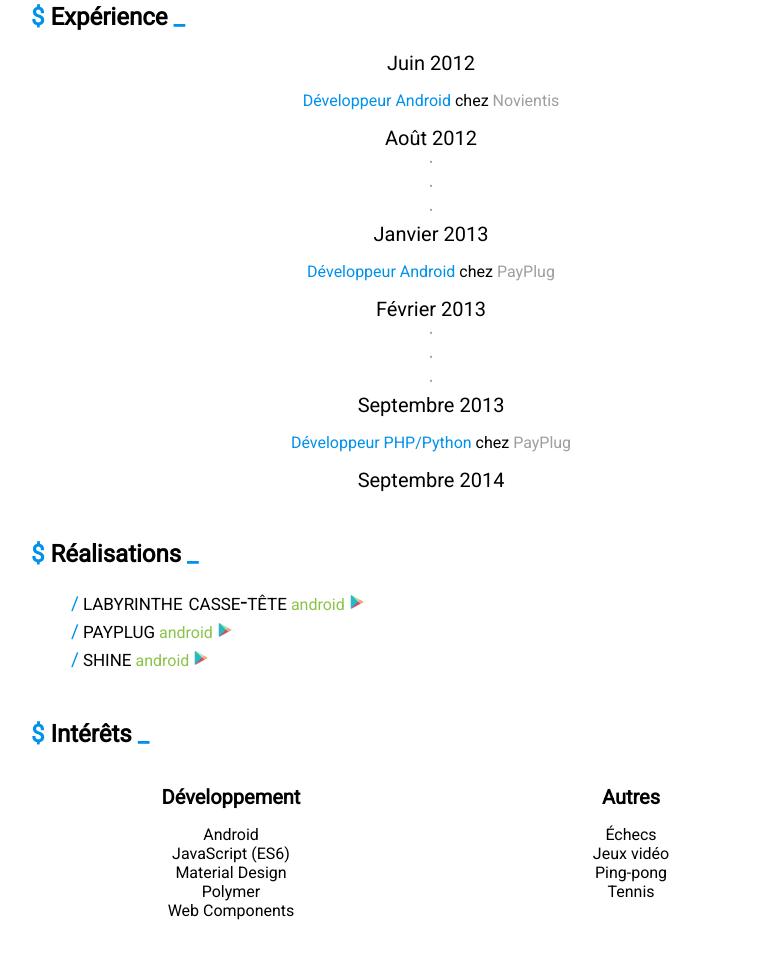
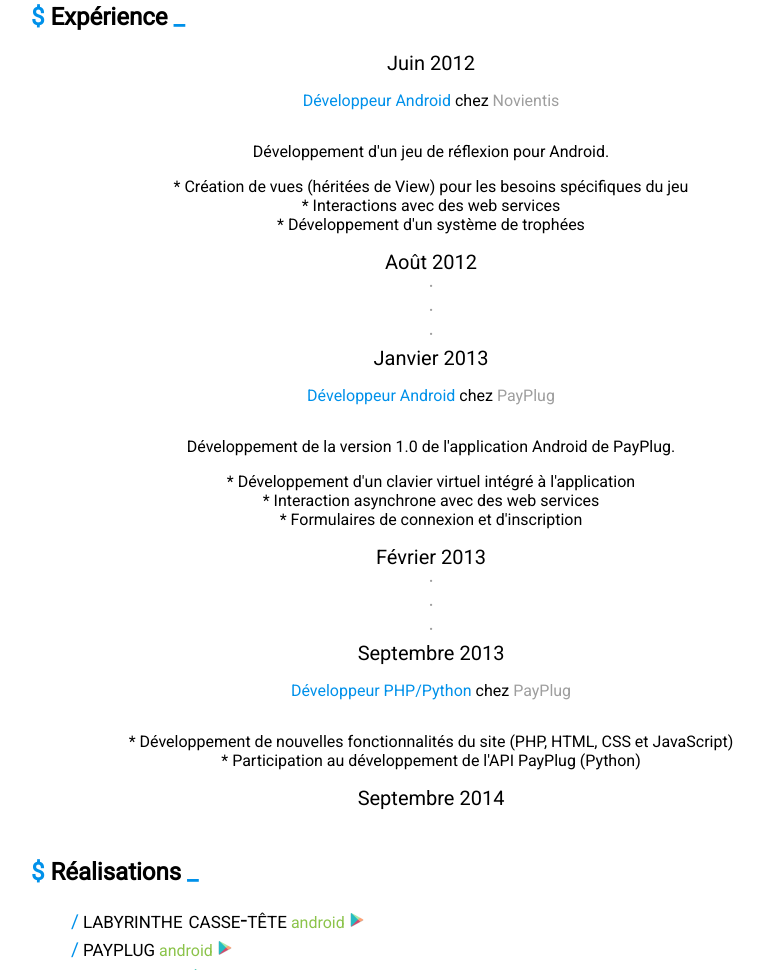
Before and after one commit to flawyte/curriculum-vitae, a plain HTML site: page index.html in a window 1280 px wide. Shown: the part 1039-2009 px from the top of the page, without its empty margins (209-973 px from the left). Before the commit the page ends 1975 px from the top, so only its background shows below. Drawn offline with Linux system fonts and the light colour scheme.

Commit message:
Experience: added positions details

```diff
--- a/index.html
+++ b/index.html
@@ -248,18 +248,35 @@
             <div class="start date">Juin 2012</div>
             <p class="position">Développeur Android</p>
             <p class="employer">Novientis</p>
+            <p class="description">Développement d'un jeu de réflexion pour Android.</p>
+            <ul class="tasks">
+              <li>Création de vues (héritées de View) pour les besoins spécifiques du jeu</li>
+              <li>Interactions avec des web services</li>
+              <li>Développement d'un système de trophées</li>
+            </ul>
             <div class="end date">Août 2012</div>
           </li>
           <li>
             <div class="start date">Janvier 2013</div>
             <p class="position">Développeur Android</p>
             <p class="employer">PayPlug</p>
+            <p class="description">Développement de la version 1.0 de l'application Android de PayPlug.</p>
+            <ul class="tasks">
+              <li>Développement d'un clavier virtuel intégré à l'application</li>
+              <li>Interaction asynchrone avec des web services</li>
+              <li>Formulaires de connexion et d'inscription</li>
+            </ul>
             <div class="end date">Février 2013</div>
           </li>
           <li>
             <div class="start date">Septembre 2013</div>
             <p class="position">Développeur PHP/Python</p>
             <p class="employer">PayPlug</p>
+            <p class="description"></p>
+            <ul class="tasks">
+              <li>Développement de nouvelles fonctionnalités du site (PHP, HTML, CSS et JavaScript)</li>
+              <li>Participation au développement de l'API PayPlug (Python)</li>
+            </ul>
             <div class="end date">Septembre 2014</div>
           </li>
         </ul>
--- a/style.css
+++ b/style.css
@@ -53,7 +53,7 @@ section h1::after {
   list-style-type: none;
   padding: 0;
 }
-#experience li::after {
+#experience > ul > li::after {
   color: #9E9E9E;
   content: '·\A·\A·';
   font-size: 1.25em;
@@ -67,6 +67,16 @@ section h1::after {
 }
 #experience .date {
   font-size: 1.25em;
+}
+#experience .description {
+  display: block;
+}
+#experience .tasks {
+  margin-bottom: 1em;
+}
+#experience .tasks li::before {
+  color: black;
+  content: '* ';
 }
 #experience .employer {
   color: #9E9E9E;
```
